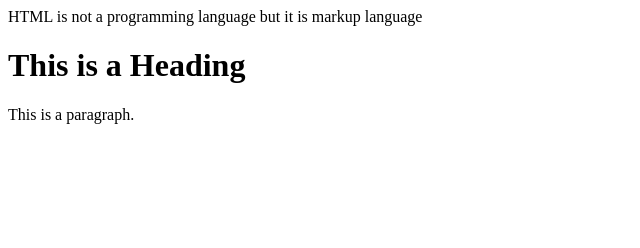
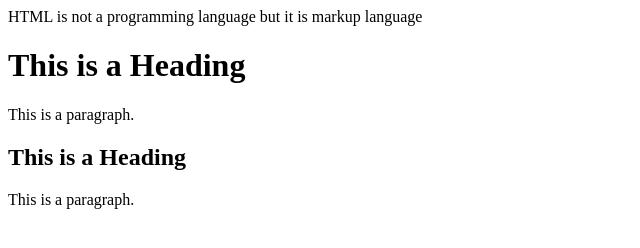
Before and after one commit to vanmatsiona/Practice-Git-as-Pro, a plain HTML site: page index.html in a window 1280 px wide. Shown: the whole page, without its empty margins (0-640 px from the left). Drawn offline with Linux system fonts and the light colour scheme.

Commit message:
Update index.html

```diff
--- a/index.html
+++ b/index.html
@@ -10,5 +10,8 @@ HTML is not a programming language but it is markup language
 <h1>This is a Heading</h1>
 <p>This is a paragraph.</p>
 
+  <h2>This is a Heading</h2>
+<p>This is a paragraph.</p>
+
 </body>
 </html>
```
